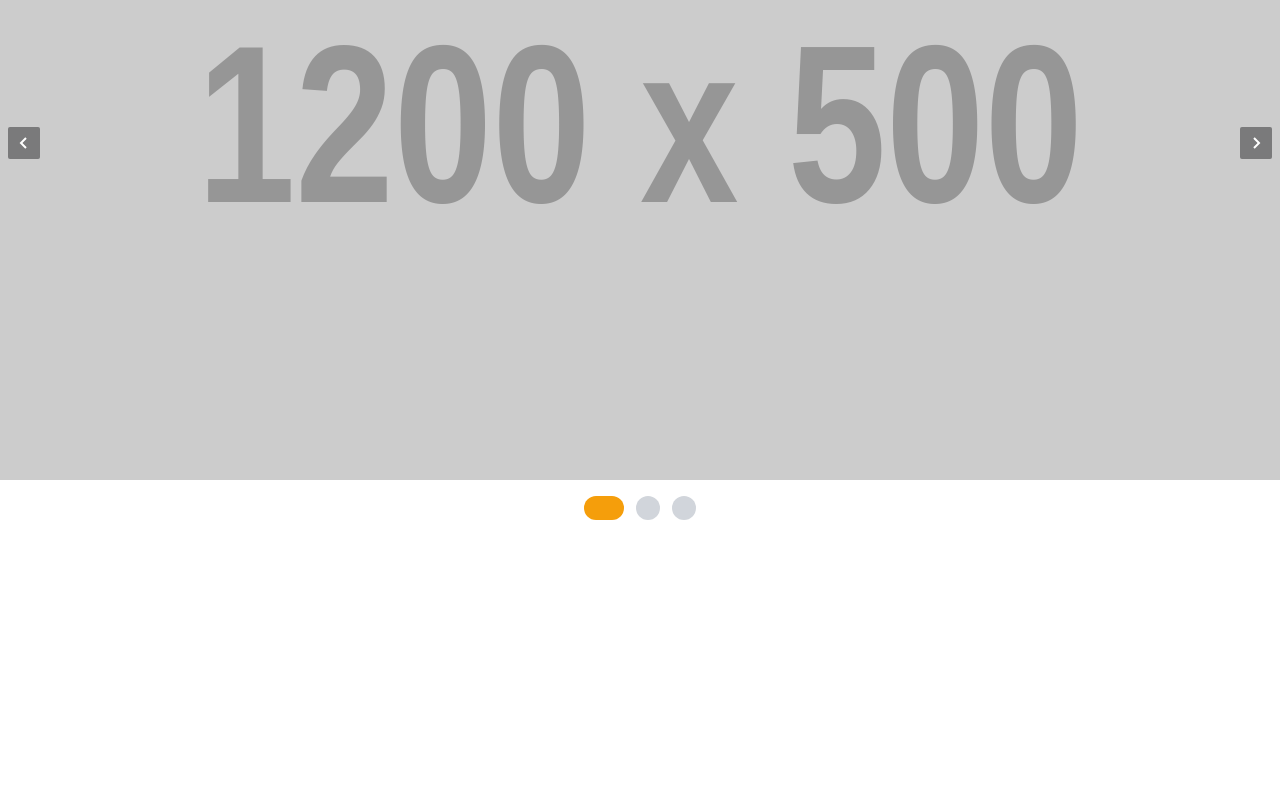
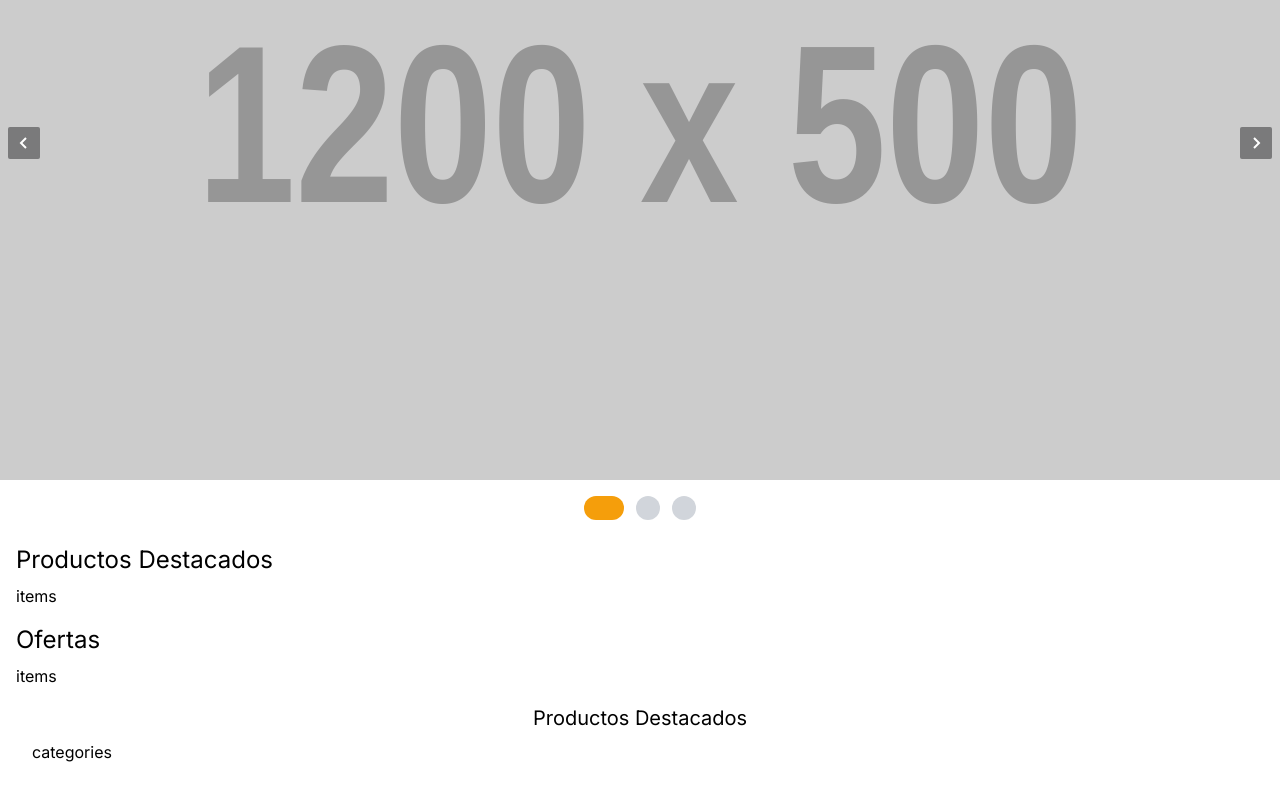
Before and after one commit to DreckSallow/simple-shop, a Next.js app in the folder frontend/: page / in a window 1280 px wide. Shown: the part 264-1064 px from the top of the page. Before the commit the page ends 900 px from the top, so only its background shows below. Built offline with nearby package versions, Linux system fonts and the light colour scheme.

Commit message:
feat(front): add some sections in the homepage

```diff
--- a/frontend/src/app/(website)/page.tsx
+++ b/frontend/src/app/(website)/page.tsx
@@ -7,8 +7,26 @@ export default function Home() {
     "https://placehold.co/1200x500/png"
   ]
   return (
-    <section className="text-white">
+    <section>
       <Carousel className="web-page" images={images} />
+      <section className="px-4 py-2">
+        <h3 className="text-2xl">Productos Destacados</h3>
+        <div className="mt-2">
+          items
+        </div>
+      </section>
+      <section className="px-4 py-2">
+        <h3 className="text-2xl">Ofertas</h3>
+        <div className="mt-2">
+          items
+        </div>
+      </section>
+      <section className="px-4 py-2">
+        <h3 className="text-xl text-center">Productos Destacados</h3>
+        <div className="flex-rw mt-2 px-4">
+          categories
+        </div>
+      </section>
     </section>
   )
 }
--- a/frontend/src/components/carousel.tsx
+++ b/frontend/src/components/carousel.tsx
@@ -17,7 +17,7 @@ export default function Carousel({ className, images }: Props) {
     if (si == "add") {
       setIndex(index + 1 >= images.length ? 0 : index + 1);
     } else if (si == "sub") {
-      setIndex(index - 1 <= 0 ? (images.length - 1) : index - 1);
+      setIndex(index - 1 < 0 ? (images.length - 1) : index - 1);
     } else {
       const inRange = si < (images.length) && si >= 0;
       if (inRange) setIndex(si)
```
